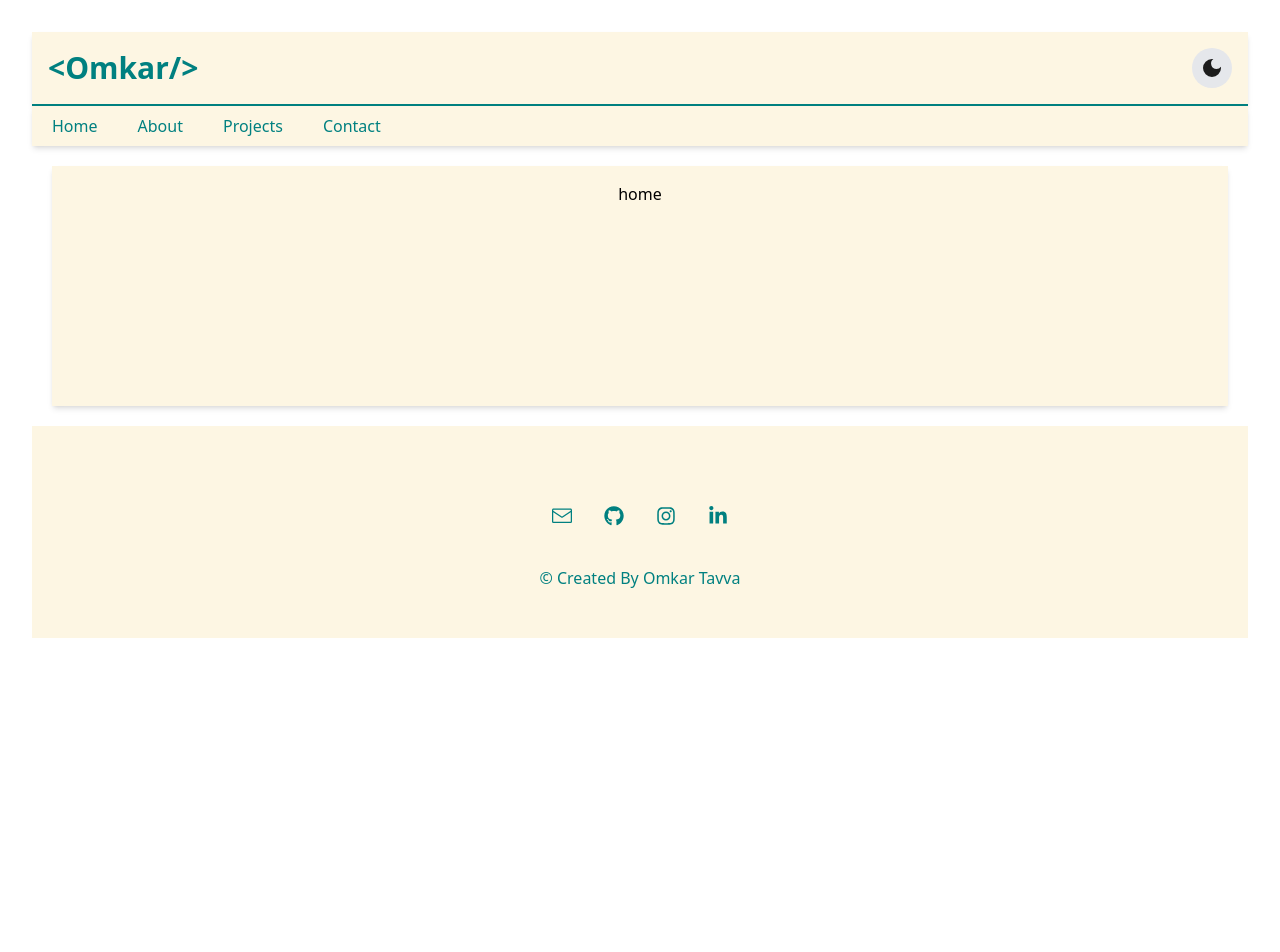
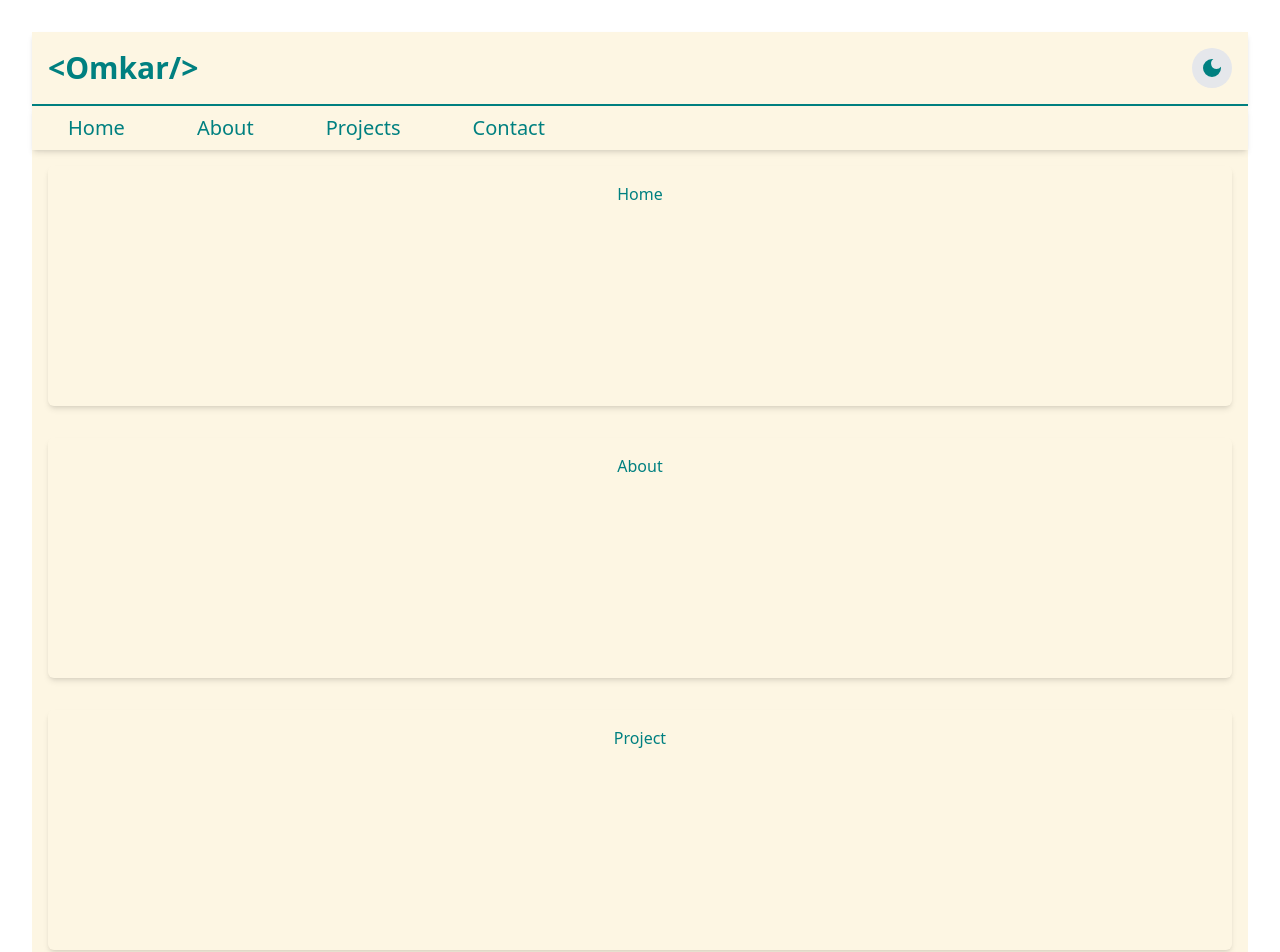
Before and after one commit to Omkar-t06/omkartavva-github.io, a React (Vite) app: page / in a window 1280 px wide. Shown: the top 952 px of the page. Before the commit the page ends 800 px from the top, so only its background shows below. Built offline with nearby package versions, Linux system fonts and the light colour scheme.

Commit message:
Change UI

```diff
--- a/src/App.jsx
+++ b/src/App.jsx
@@ -3,6 +3,11 @@ import { ThemeProvider } from './context/theme'
 import './App.css'
 import Headers from './components/Header/Header'
 import Footer from './components/Footer/Footer'
+import Home from './components/Main/Home'
+import About from './components/Main/About'
+import Portfolio from './components/Main/Portfolio'
+import Contact from './components/Main/Contact'
+
 function App() {
   const [themeMode, setThemeMode] = useState("light")
 
@@ -31,7 +36,12 @@ function App() {
   return (
     <ThemeProvider value={{themeMode, lightTheme, darkTheme}}>
       <Headers/>
-      <section id = 'home' className = 'bg-ivory dark:bg-dark-navy p-4 m-5 shadow-md h-60'>home</section>
+      <main className='bg-ivory dark:bg-dark-navy text-teal dark:text-light-cyan flex flex-col'>
+        <Home/>
+        <About/>
+        <Portfolio/>
+        <Contact/>
+      </main>
       <Footer {...siteProps}/>
     </ThemeProvider>
   )
--- a/src/components/Footer/Footer.jsx
+++ b/src/components/Footer/Footer.jsx
@@ -23,7 +23,9 @@ function Footer(props) {
   } = props;
 
   return (
-    <footer className='bg-ivory dark:bg-dark-navy flex flex-col justify-center items-center gap-10 pt-20 px-0 pb-12'>
+    <footer className='bg-ivory dark:bg-dark-navy text-teal dark:text-light-cyan shadow-md'>
+      <hr className='border-t-2 border-teal dark:border-light-cyan'/>
+      <section className='flex flex-col justify-center items-center gap-10 pt-20 px-0 pb-12'>
           <section id='social-media-handles' className='flex justify-center gap-8'>
           {email && (
             <FooterIcon refLink={`mailto:${email}`} Icon={GoMail}/>
@@ -51,6 +53,7 @@ function Footer(props) {
           )}
           </section>
           <p className='mt-0 text-teal dark:text-light-cyan'>&copy; Created By {name}</p>
+      </section>
     </footer>
   )
 }
--- a/src/components/Footer/FooterIcon.jsx
+++ b/src/components/Footer/FooterIcon.jsx
@@ -6,8 +6,9 @@ function FooterIcon({refLink, Icon}) {
         href={refLink}
         target="_blank"
         rel="noopener noreferrer"
+        className='hover:text-orange-500 dark:hover:text-orange-400 transition-colors duration-300'
     >
-        <Icon className="h-5 w-5 text-teal dark:text-light-cyan" />
+        <Icon className="h-5 w-5" />
     </a>
   )
 }
--- a/src/components/Header/Header.jsx
+++ b/src/components/Header/Header.jsx
@@ -5,12 +5,12 @@ import Navbar from './Navbar'
 function Header() {
   return (
     <>
-    <header className='bg-ivory dark:bg-dark-navy shadow-md'>
-      <section className='p-4 flex justify-between items-center text-soft-black dark:text-light-cyan'>
-        <h1 className="text-3xl font-bold text-teal dark:text-light-cyan">&lt;Omkar/&gt;</h1>
-        <ThemeUIBtn/>
-      </section>
-      <hr className='border-t-2 border-teal dark:border-light-cyan'/>
+    <header className='bg-ivory dark:bg-dark-navy shadow-md text-teal dark:text-light-cyan'>
+        <section className='p-4 flex justify-between items-center'>
+          <h1 className="text-3xl font-bold">&lt;Omkar/&gt;</h1>
+          <ThemeUIBtn/>
+        </section>
+        <hr className='border-t-2 border-teal dark:border-light-cyan'/>
     </header>
     <Navbar/>
     </>
--- a/src/components/Header/NavItem.jsx
+++ b/src/components/Header/NavItem.jsx
@@ -1,10 +1,17 @@
 import React from 'react'
 
-function NavItem({ItemName, ItemLink}) {
+function NavItem({ItemName, ItemLink ,onClick, activeSection}) {
   return (
     <li>
-      <a href={ItemLink} className='p-3 hover:text-orange-500 dark:hover:text-orange-400 transition-colors duration-300 active:text-orange-500 active:dark:text-orange-400'>
-        {ItemName}
+      <a
+        href={ItemLink}
+        className='p-4 text-xl items-center font-medium hover:text-orange-500 dark:hover:text-orange-400 transition-colors duration-300'
+        onClick={() => onClick(ItemLink)}
+        aria-label={ItemName}
+      >
+        <span className='items-center m-2 p-1 rounded-full hover:bg-slate-200 dark:hover:bg-slate-500'>
+          {ItemName}
+        </span>
       </a>
     </li>
   )
--- a/src/components/Header/Navbar.jsx
+++ b/src/components/Header/Navbar.jsx
@@ -1,14 +1,39 @@
-import React from 'react'
+import React, {useState} from 'react'
 import NavItem from './NavItem';
 
 function Navbar() {
+  const [activeSection, setActiveSection] = useState('#home');
+  function clickHandler(link) {
+    setActiveSection(link)
+  }
+
   return (
-    <nav className='sticky top-0 p-2 bg-ivory dark:bg-dark-navy shadow-md'>
-        <ul className='flex space-x-4 text-teal dark:text-light-cyan'>
-            <NavItem ItemName='Home' ItemLink='#home'/>
-            <NavItem ItemName='About' ItemLink='#home'/>
-            <NavItem ItemName='Projects' ItemLink='#home'/>
-            <NavItem ItemName='Contact' ItemLink='#home'/>
+    <nav className='sticky top-0 p-2 bg-ivory dark:bg-dark-navy shadow-md text-teal dark:text-light-cyan'>
+        <ul className='flex space-x-4'>
+            <NavItem
+              ItemName='Home'
+              ItemLink='#home'
+              onClick={clickHandler}
+              activeSection={activeSection}
+            />
+            <NavItem
+              ItemName='About'
+              ItemLink='#about'
+              onClick={clickHandler}
+              activeSection={activeSection}
+            />
+            <NavItem
+              ItemName='Projects'
+              ItemLink='#project'
+              onClick={clickHandler}
+              activeSection={activeSection}
+            />
+            <NavItem
+              ItemName='Contact'
+              ItemLink='#contact'
+              onClick={clickHandler}
+              activeSection={activeSection}
+            />
         </ul>
     </nav>
   )
--- /dev/null
+++ b/src/components/Main/About.jsx
@@ -0,0 +1,14 @@
+import React from 'react'
+
+function About() {
+  return (
+    <section
+      id = 'about'
+      className = 'm-4 p-4 rounded-md shadow-md h-60 dark:border-charcoal dark:border-solid dark:border-2'
+    >
+      About
+    </section>
+  )
+}
+
+export default About
--- /dev/null
+++ b/src/components/Main/Contact.jsx
@@ -0,0 +1,14 @@
+import React from 'react'
+
+function Contact() {
+  return (
+    <section
+      id = 'contact'
+      className = 'm-4 p-4 rounded-md shadow-md h-60 dark:border-charcoal dark:border-solid dark:border-2'
+    >
+      Contact
+    </section>
+  )
+}
+
+export default Contact
--- /dev/null
+++ b/src/components/Main/Home.jsx
@@ -0,0 +1,14 @@
+import React from 'react'
+
+function Home() {
+  return (
+    <section
+      id = 'home'
+      className = 'm-4 p-4 rounded-md shadow-md h-60 dark:border-charcoal dark:border-solid dark:border-2'
+    >
+      Home
+    </section>
+  )
+}
+
+export default Home
--- /dev/null
+++ b/src/components/Main/Portfolio.jsx
@@ -0,0 +1,14 @@
+import React from 'react'
+
+function Portfolio() {
+  return (
+    <section
+      id = 'project'
+      className = 'm-4 p-4 rounded-md shadow-md h-60 dark:border-charcoal dark:border-solid dark:border-2'
+    >
+      Project
+    </section>
+  )
+}
+
+export default Portfolio
```
Lines whose indentation alone changed are shown as unchanged.
